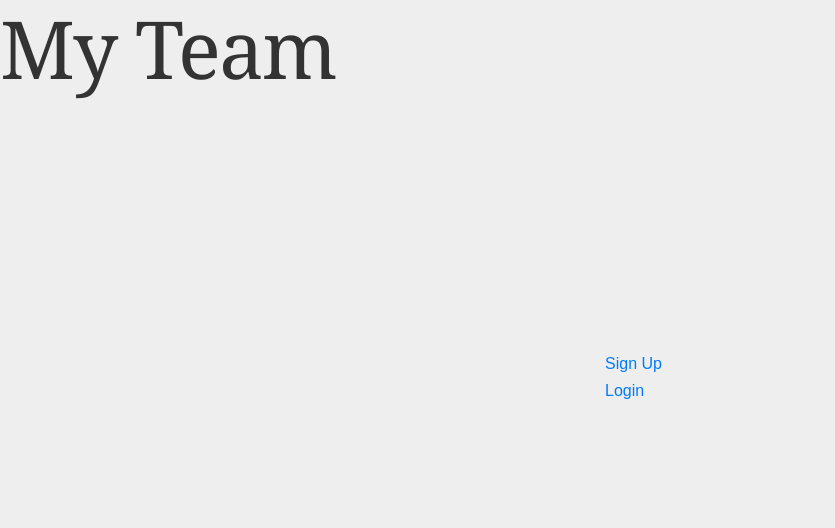
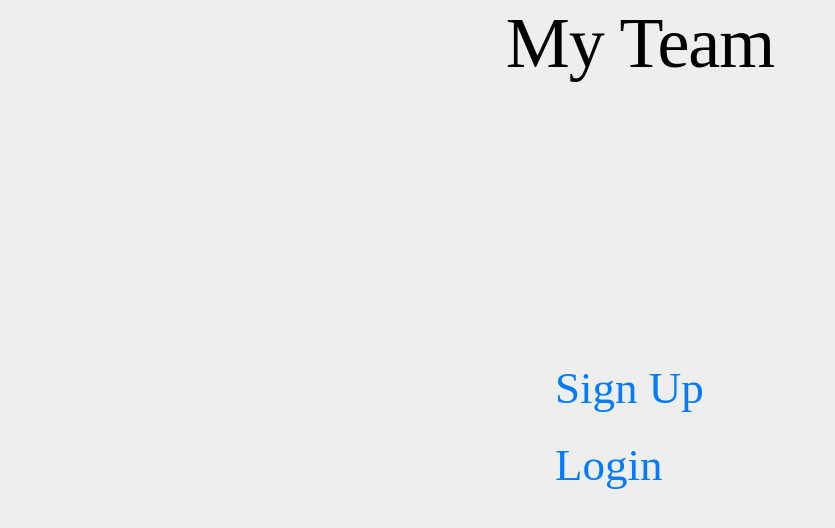
Before and after one commit to LaithAlwani/project3-group2, a React (Create React App) app in the folder client/: page / in a window 1280 px wide. Shown: the top 528 px of the page, without its empty margins (0-835 px from the left). Built offline with nearby package versions, Linux system fonts and the light colour scheme.

Commit message:
title fix

```diff
--- a/client/public/index.html
+++ b/client/public/index.html
@@ -9,6 +9,10 @@
       manifest.json provides metadata used when your web app is added to the
       homescreen on Android. See https://developers.google.com/web/fundamentals/engage-and-retain/web-app-manifest/
     -->
+
+    <link rel="preconnect" href="https://fonts.gstatic.com">
+<link href="https://fonts.googleapis.com/css2?family=Josefin+Sans:wght@300&display=swap" rel="stylesheet">
+
   <link rel="manifest" href="%PUBLIC_URL%/manifest.json">
   <link rel="shortcut icon" href="%PUBLIC_URL%/favicon.ico">
   <!--
--- a/client/src/pages/Home.js
+++ b/client/src/pages/Home.js
@@ -5,7 +5,12 @@
 const Home = () => {
   return (
     <div>
+
+<div id="titlebox">
       <h1 id="title">My Team</h1>
+      </div>
+
+
 
 <div className="container">
       <Link to="/register" className="mr-4">
--- a/client/src/styles/Home.css
+++ b/client/src/styles/Home.css
@@ -1,24 +1,34 @@
 .container {
-  position: absolute;
-    top: 50%;
-    left: 50%;
-    margin-top: -50px;
-    margin-left: -50px;
+  position: fixed;
+  top: 50%;
+  left: 50%;
+  margin-top: -50px;
+  margin-left: -100px;
     width: 250px;
     height: 250px;
+    font-size: 45px;
+    color: black;
+    font-family: cursive;
+    /* border: 1px solid black; */
 
 }
 
-/*
-#title {
-  font-family: "Trebuchet MS", sans-serif;
-  font-size: 5em;
-  letter-spacing: -2px;
-    text-transform: uppercase;
- } */
+
 
 #title {
-  font-family: Georgia, sans-serif;
-  font-size: 5em;
-  letter-spacing: -2px;
+  /* font-family: "Arial Black", sans-serif; */
+
+  text-align: center;
+  font-size: 4.5em;
+  letter-spacing: -1px;
+  color: rgb(0, 0, 0);
+  font-family: 'Bold 700', 'Dosis';
+ }
+
+#titlebox {
+ z-index: 1;
 }
+
+#wrapper {
+  background-color: black;
+}
```
Also changed, not shown: client/src/styles/image.png (renamed from client/src/image.png).
